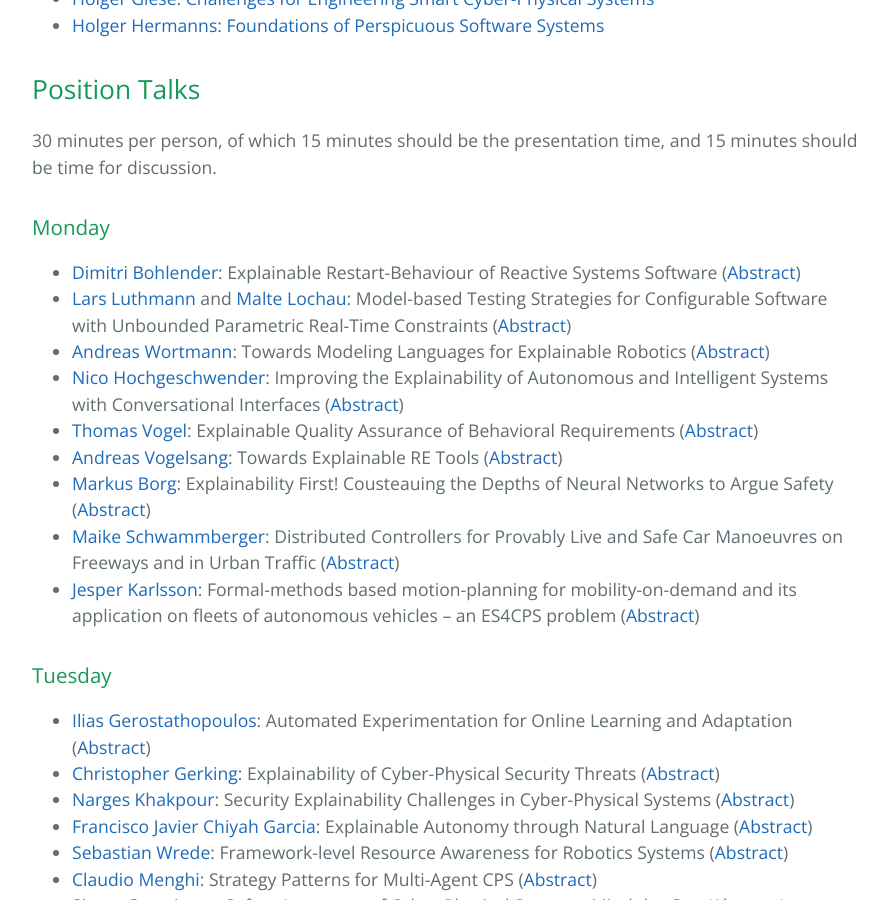
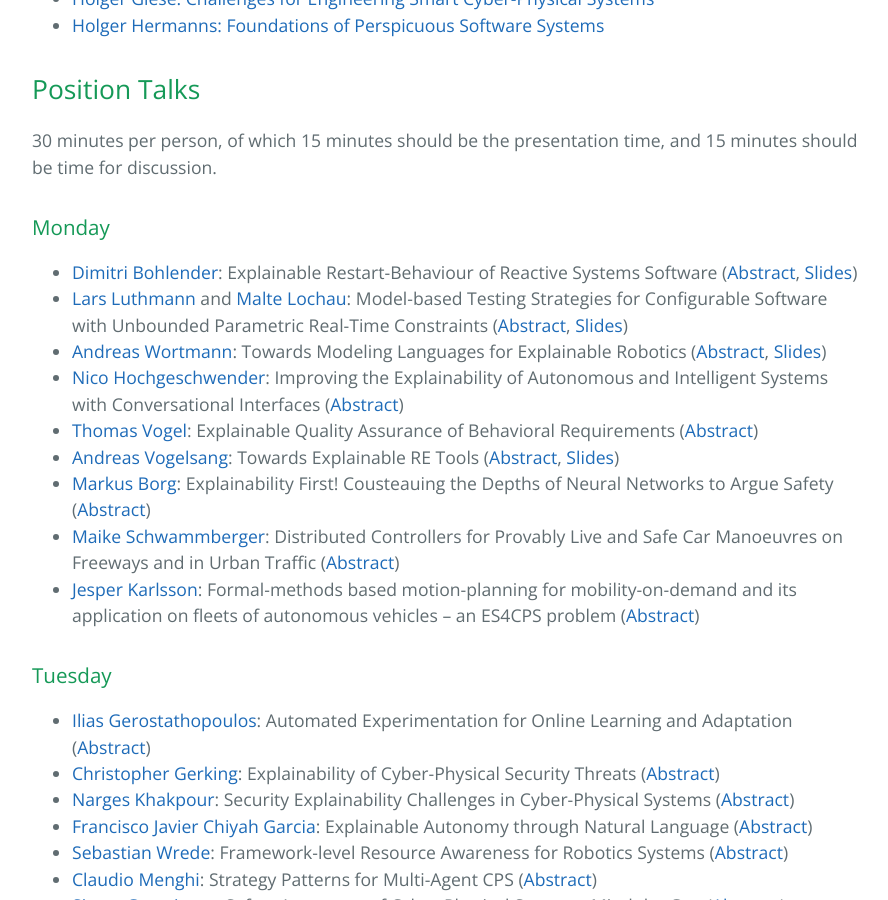
Before and after one commit to thomas-vogel/ES4CPS, a Jekyll site: the page built from program.md, in a window 1280 px wide and 900 px high, scrolled down 1515 px. Shown: the whole window, without its empty margins (192-1080 px from the left). Built offline with Jekyll 4.4.1, drawn with Linux system fonts in a browser that asks for light colours.

Commit message:
Add first slides.

```diff
--- a/program.md
+++ b/program.md
@@ -25,14 +25,14 @@ permalink: /program.html
 
 ### Monday
 
-* [Dimitri Bohlender](https://embedded.rwth-aachen.de/doku.php?id=lehrstuhl:mitarbeiter:bohlender){:target="_blank"}: Explainable Restart-Behaviour of Reactive Systems Software ([Abstract](abstracts/Bohlender.pdf))
+* [Dimitri Bohlender](https://embedded.rwth-aachen.de/doku.php?id=lehrstuhl:mitarbeiter:bohlender){:target="_blank"}: Explainable Restart-Behaviour of Reactive Systems Software ([Abstract](abstracts/Bohlender.pdf), [Slides](slides/Bohlender.pdf))
 * [Lars Luthmann](https://www.es.tu-darmstadt.de/es/team/lars-luthmann/){:target="_blank"} and [Malte Lochau](http://www.es.tu-darmstadt.de/es/team/malte-lochau){:target="_blank"}: Model-based Testing Strategies for Configurable Software
-with Unbounded Parametric Real-Time Constraints ([Abstract](abstracts/Luthmann.pdf))
-* [Andreas Wortmann](http://www.se-rwth.de/staff/wortmann/){:target="_blank"}: Towards Modeling Languages for Explainable Robotics ([Abstract](abstracts/Wortmann.pdf))
+with Unbounded Parametric Real-Time Constraints ([Abstract](abstracts/Luthmann.pdf), [Slides](slides/Luthmann.pdf))
+* [Andreas Wortmann](http://www.se-rwth.de/staff/wortmann/){:target="_blank"}: Towards Modeling Languages for Explainable Robotics ([Abstract](abstracts/Wortmann.pdf), [Slides](slides/Wortmann.pdf))
 * [Nico Hochgeschwender](http://www.dlr.de/sc){:target="_blank"}: Improving the Explainability of Autonomous and Intelligent
 Systems with Conversational Interfaces ([Abstract](abstracts/Hochgeschwender.pdf))
 * [Thomas Vogel](http://thomas-vogel.github.io/){:target="_blank"}: Explainable Quality Assurance of Behavioral Requirements ([Abstract](abstracts/Vogel.pdf))
-* [Andreas Vogelsang](https://www.dcaiti.tu-berlin.de/people/vogelsang/){:target="_blank"}: Towards Explainable RE Tools ([Abstract](abstracts/Vogelsang.pdf))
+* [Andreas Vogelsang](https://www.dcaiti.tu-berlin.de/people/vogelsang/){:target="_blank"}: Towards Explainable RE Tools ([Abstract](abstracts/Vogelsang.pdf), [Slides](slides/Vogelsang.pdf))
 * [Markus Borg](https://www.sics.se/people/markus-borg){:target="_blank"}: Explainability First! Cousteauing the Depths of Neural Networks to Argue Safety ([Abstract](abstracts/Borg.pdf))
 * [Maike Schwammberger](https://uol.de/csd/persons/maike-schwammberger-msc/){:target="_blank"}: Distributed Controllers for Provably Live and Safe Car
 Manoeuvres on Freeways and in Urban Traffic ([Abstract](abstracts/Schwammberger.pdf))
```
Also changed, not shown: 4 other files.
